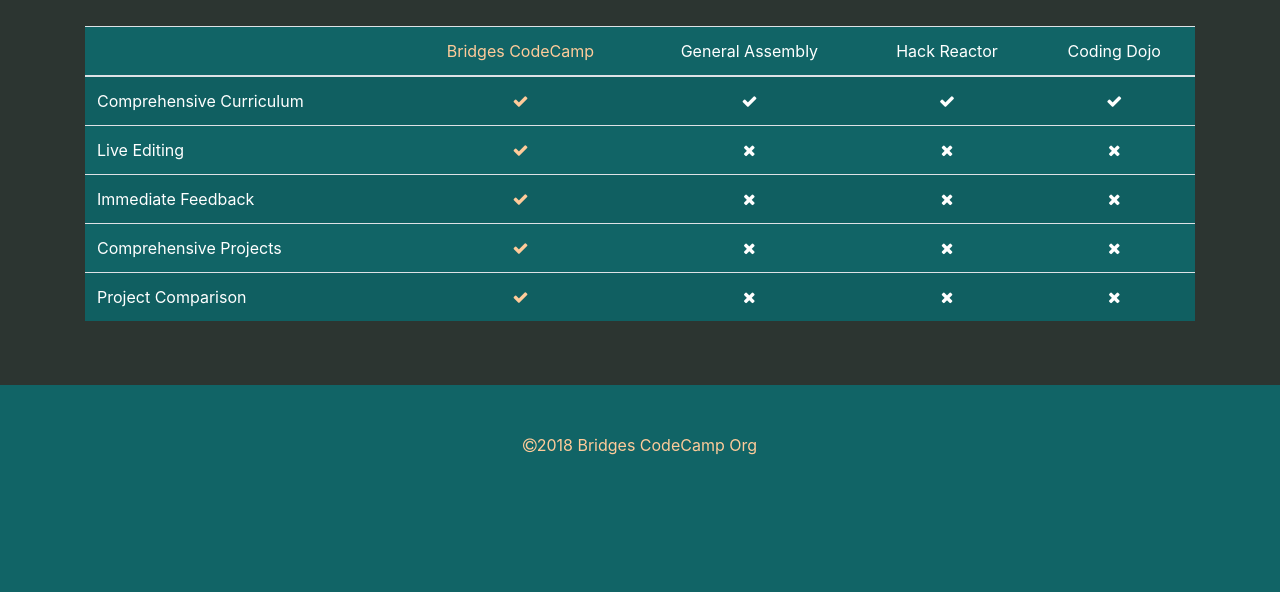
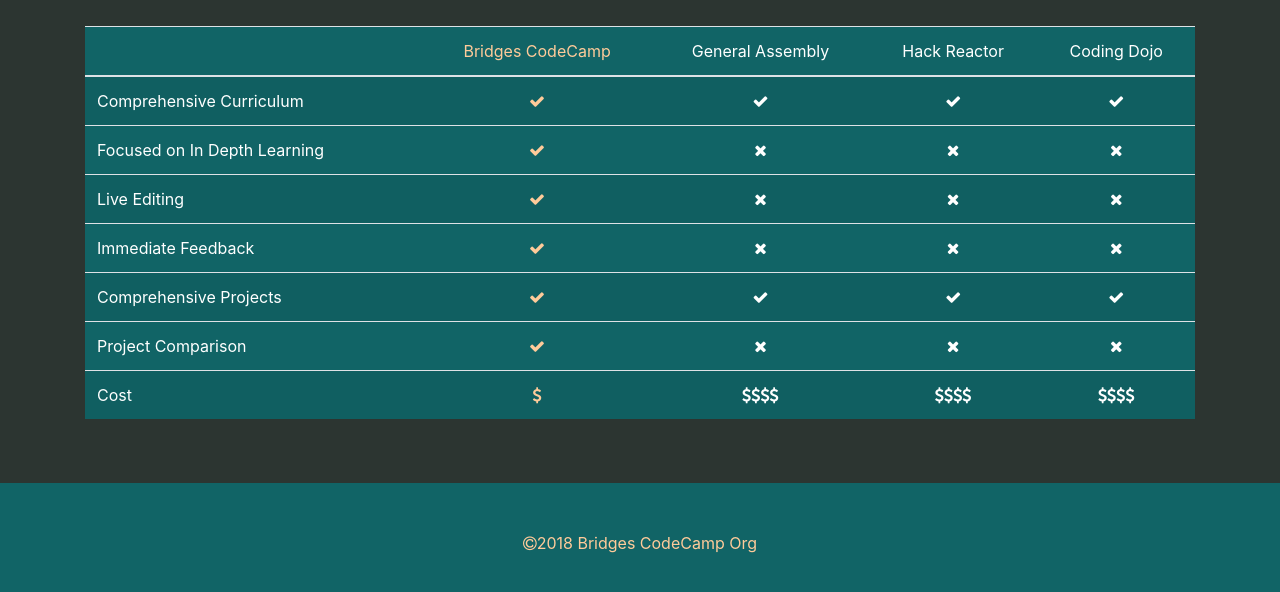
Before and after one commit to bridgescodecamp/home, a website: page coding-bootcamps-comparison.html in a window 1280 px wide. Shown: the part 174-766 px from the top of the page. Drawn offline with Linux system fonts and the light colour scheme.

Commit message:
More comparison content.

```diff
--- a/coding-bootcamps-comparison.html
+++ b/coding-bootcamps-comparison.html
@@ -49,6 +49,13 @@
 						<td class="text-center"><span class="fa fa-check"></span></td>
 					</tr>
 					<tr>
+						<th scope="row">Focused on In Depth Learning</th>
+						<td class="text-center text-light"><span class="fa fa-check"></span></td>
+						<td class="text-center"><span class="fa fa-close"></span></td>
+						<td class="text-center"><span class="fa fa-close"></span></td>
+						<td class="text-center"><span class="fa fa-close"></span></td>
+					</tr>
+					<tr>
 						<th scope="row">Live Editing</th>
 						<td class="text-center text-light"><span class="fa fa-check"></span></td>
 						<td class="text-center"><span class="fa fa-close"></span></td>
@@ -65,9 +72,9 @@
 					<tr>
 						<th scope="row">Comprehensive Projects</th>
 						<td class="text-center text-light"><span class="fa fa-check"></span></td>
-						<td class="text-center"><span class="fa fa-close"></span></td>
-						<td class="text-center"><span class="fa fa-close"></span></td>
-						<td class="text-center"><span class="fa fa-close"></span></td>
+						<td class="text-center"><span class="fa fa-check"></span></td>
+						<td class="text-center"><span class="fa fa-check"></span></td>
+						<td class="text-center"><span class="fa fa-check"></span></td>
 					</tr>
 					<tr>
 						<th scope="row">Project Comparison</th>
@@ -75,6 +82,13 @@
 						<td class="text-center"><span class="fa fa-close"></span></td>
 						<td class="text-center"><span class="fa fa-close"></span></td>
 						<td class="text-center"><span class="fa fa-close"></span></td>
+					</tr>
+					<tr>
+						<th scope="row">Cost</th>
+						<td class="text-center text-light"><span class="fa fa-dollar"></span></td>
+						<td class="text-center"><span class="fa fa-dollar"></span><span class="fa fa-dollar"></span><span class="fa fa-dollar"><span class="fa fa-dollar"></span></span></span></td>
+						<td class="text-center"><span class="fa fa-dollar"></span><span class="fa fa-dollar"></span><span class="fa fa-dollar"><span class="fa fa-dollar"></span></span></span></td>
+						<td class="text-center"><span class="fa fa-dollar"></span><span class="fa fa-dollar"></span><span class="fa fa-dollar"><span class="fa fa-dollar"></span></span></span></td>
 					</tr>
 				</tbody>
 			</table>
```
